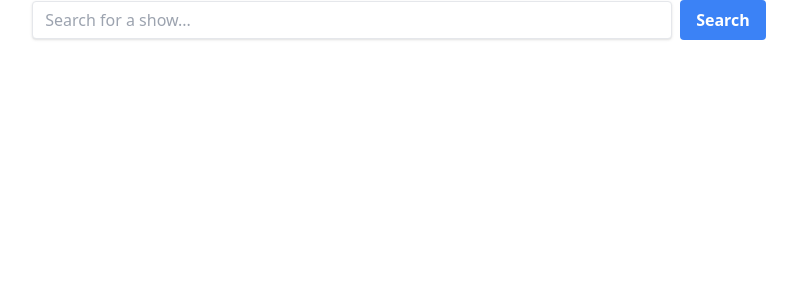
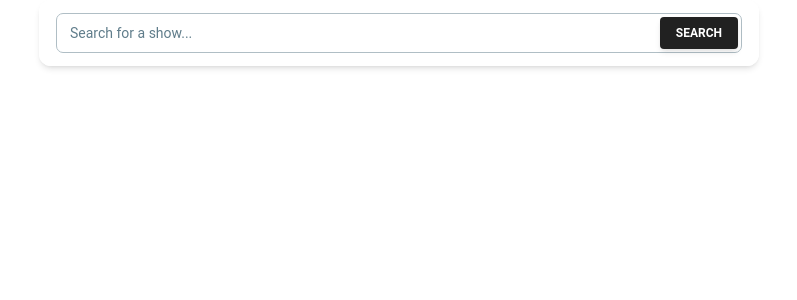
Before and after one commit to niddelicious/react-tvmaze-client, a React (Create React App) app: page / in a window 1280 px wide. Shown: the top 300 px of the page, without its empty margins (241-1038 px from the left). Built offline with nearby package versions, Linux system fonts and the light colour scheme.

Commit message:
add material-tailwind

```diff
--- a/package.json
+++ b/package.json
@@ -3,6 +3,7 @@
   "version": "0.1.0",
   "private": true,
   "dependencies": {
+    "@material-tailwind/react": "^2.0.1",
     "@testing-library/jest-dom": "^5.16.5",
     "@testing-library/react": "^13.4.0",
     "@testing-library/user-event": "^13.5.0",
--- a/src/Layout.tsx
+++ b/src/Layout.tsx
@@ -6,8 +6,8 @@ type Props = {
 
 const Layout: React.FC<Props> = ({ children }) => {
     return (
-        <div className='dark:bg-gray-500 m-0 p-0 h-screen'>
-            <main className=''>
+        <div>
+            <main>
                 {children}
             </main>
         </div>
--- a/src/components/SearchBar.tsx
+++ b/src/components/SearchBar.tsx
@@ -1,5 +1,10 @@
 import React, { useState } from 'react';
 import { useNavigate } from 'react-router-dom';
+import {
+    Navbar,
+    Button,
+    Input,
+} from "@material-tailwind/react";
 
 const SearchBar: React.FC = () => {
     const [query, setQuery] = useState('');
@@ -11,16 +16,25 @@ const SearchBar: React.FC = () => {
     };
 
     return (
+        <Navbar className="mx-auto max-w-screen-md px-4 py-3">
+            <div className="flex flex-wrap items-center justify-between gap-y-4 text-blue-gray-900">
+                <div className="relative w-full">
                     <form onSubmit={handleSubmit} className="flex items-center justify-center">
-            <input
+                        <Input
                             type="text"
                             value={query}
                             onChange={event => setQuery(event.target.value)}
-                placeholder="Search for a show..."
-                className="shadow appearance-none border rounded w-1/2 py-2 px-3 text-gray-700 leading-tight focus:outline-none focus:shadow-outline"
+                            label="Search for a show..."
+                            className="pr-20"
+                            containerProps={{
+                                className: "min-w-[288px]",
+                            }}
                         />
-            <button type="submit" className="ml-2 bg-blue-500 hover:bg-blue-700 text-white font-bold py-2 px-4 rounded focus:outline-none focus:shadow-outline">Search</button>
+                        <Button size="sm" className="!absolute right-1 top-1 rounded" onClick={handleSubmit}>Search</Button>
                     </form>
+                </div>
+            </div>
+        </Navbar>
     );
 };
 
--- a/src/components/SearchResults.tsx
+++ b/src/components/SearchResults.tsx
@@ -1,5 +1,7 @@
+import { Spinner } from "@material-tailwind/react";
 import React, { useEffect, useState } from 'react';
 import { useParams, useNavigate } from 'react-router-dom';
+import ShowCard from './ShowCard';
 
 type SearchResult = {
     score: number;
@@ -15,33 +17,64 @@ type SearchResult = {
 const SearchResults: React.FC = () => {
     const { query } = useParams();
     const [results, setResults] = useState<SearchResult[]>([]);
+    const [loading, setLoading] = useState(false);
+    const [message, setMessage] = useState('');
     const navigate = useNavigate();
     const decodedQuery = decodeURIComponent(query || '');
+
+    function timeout(delay: number) {
+        return new Promise(res => setTimeout(res, delay));
+    }
 
     useEffect(() => {
         if (!query) {
             navigate('/');
         }
         else {
+            setLoading(true);
+            setMessage('');
+
+            const controller = new AbortController();
+            const signal = controller.signal;
+            let timeout1: NodeJS.Timeout;
+            let timeout2: NodeJS.Timeout;
+
             const fetchResults = async () => {
                 if (query) {
-                    const response = await fetch(`https://api.tvmaze.com/search/shows?q=${encodeURIComponent(query)}`);
-                    const data = await response.json();
-                    setResults(data);
+                    try {
+                        await timeout(0);
+                        const response = await fetch(`https://api.tvmaze.com/search/shows?q=${encodeURIComponent(query)}`, { signal });
+                        const data = await response.json();
+                        setResults(data);
+                        setLoading(false);
+                    } catch (error) {
+                        if (error instanceof Error && error.name === 'AbortError') {
+                            setMessage('The request was cancelled because it took too long.');
+                        } else {
+                            console.error(error);
+                        }
+                    }
                 }
             };
 
+            timeout1 = setTimeout(() => setMessage('The results are taking longer than expected...'), 5000);
+            timeout2 = setTimeout(() => {
+                setMessage('The request is taking too long, cancelling...');
+            }, 15000);
+
             fetchResults();
+
+            return () => {
+                clearTimeout(timeout1);
+                clearTimeout(timeout2);
+            };
         }
     }, [query, navigate, decodedQuery]);
 
     return (
-        <div>
-            {results.map(({ show }) => (
-                <div key={show.id} onClick={() => navigate(`/show/${show.id}`)}>
-                    {show.name}
-                    {show.image && show.image.medium && <img src={show.image.medium} alt={show.name} />}
-                </div>
+        <div className="flex flex-row flex-wrap gap-1 justify-evenly ">
+            {loading ? <div className="flex items-end gap-8"><Spinner className="h-12 w-12" /><p>{message}</p></div> : results.map(({ show }) => (
+                <ShowCard key={show.id} show={show} />
             ))}
         </div>
     );
--- /dev/null
+++ b/src/components/ShowCard.tsx
@@ -0,0 +1,30 @@
+import React from 'react';
+import { Card, CardHeader, CardBody, Typography, CardFooter } from '@material-tailwind/react';
+import { useNavigate } from 'react-router-dom';
+
+type ShowCardProps = {
+    show: {
+        id: number;
+        name: string;
+        image: {
+            medium: string;
+        };
+    };
+};
+
+const ShowCard: React.FC<ShowCardProps> = ({ show }) => {
+    const navigate = useNavigate();
+
+    return (
+        <Card className="mt-6 basis-1/8 cursor-pointer" onClick={() => navigate(`/show/${show.id}`)} >
+            <CardHeader color="blue-gray" className="h-50 min-h-[280]" floated={false}>
+                <img src={show.image?.medium} alt={show.name} />
+            </CardHeader>
+            <CardBody className="text-center">
+                <Typography variant="h5" color="blue-gray">{show.name}</Typography>
+            </CardBody>
+        </Card>
+    );
+};
+
+export default ShowCard;
--- a/src/index.tsx
+++ b/src/index.tsx
@@ -3,14 +3,17 @@ import ReactDOM from 'react-dom/client';
 import './index.css';
 import App from './App';
 import reportWebVitals from './reportWebVitals';
+import { ThemeProvider } from '@material-tailwind/react';
 
 const root = ReactDOM.createRoot(
   document.getElementById('root') as HTMLElement
 );
 root.render(
   <React.StrictMode>
-    <App />
-  </React.StrictMode>
+    <ThemeProvider>
+      <App />
+    </ThemeProvider>
+  </React.StrictMode >
 );
 
 // If you want to start measuring performance in your app, pass a function
--- a/tailwind.config.js
+++ b/tailwind.config.js
@@ -1,5 +1,8 @@
 /** @type {import('tailwindcss').Config} */
-module.exports = {
+
+const withMT = require("@material-tailwind/react/utils/withMT");
+
+module.exports = withMT({
   content: [
     "./src/**/*.{js,jsx,ts,tsx}",
   ],
@@ -7,4 +10,4 @@ module.exports = {
     extend: {},
   },
   plugins: [],
-}
+});
```
Also changed, not shown: 1 other file (tests, documents, lock files or other folders). Lines whose indentation alone changed are shown as unchanged.
